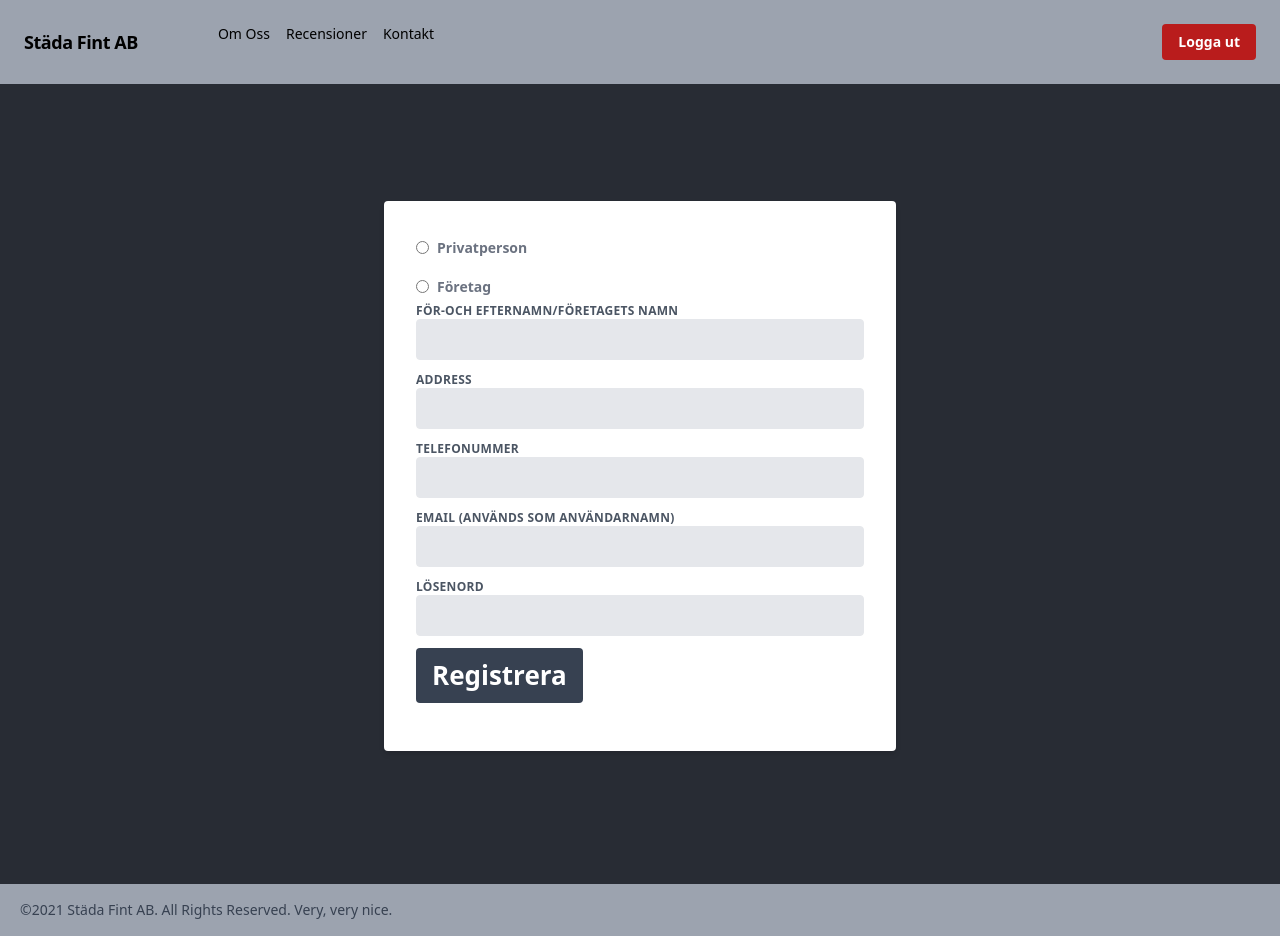
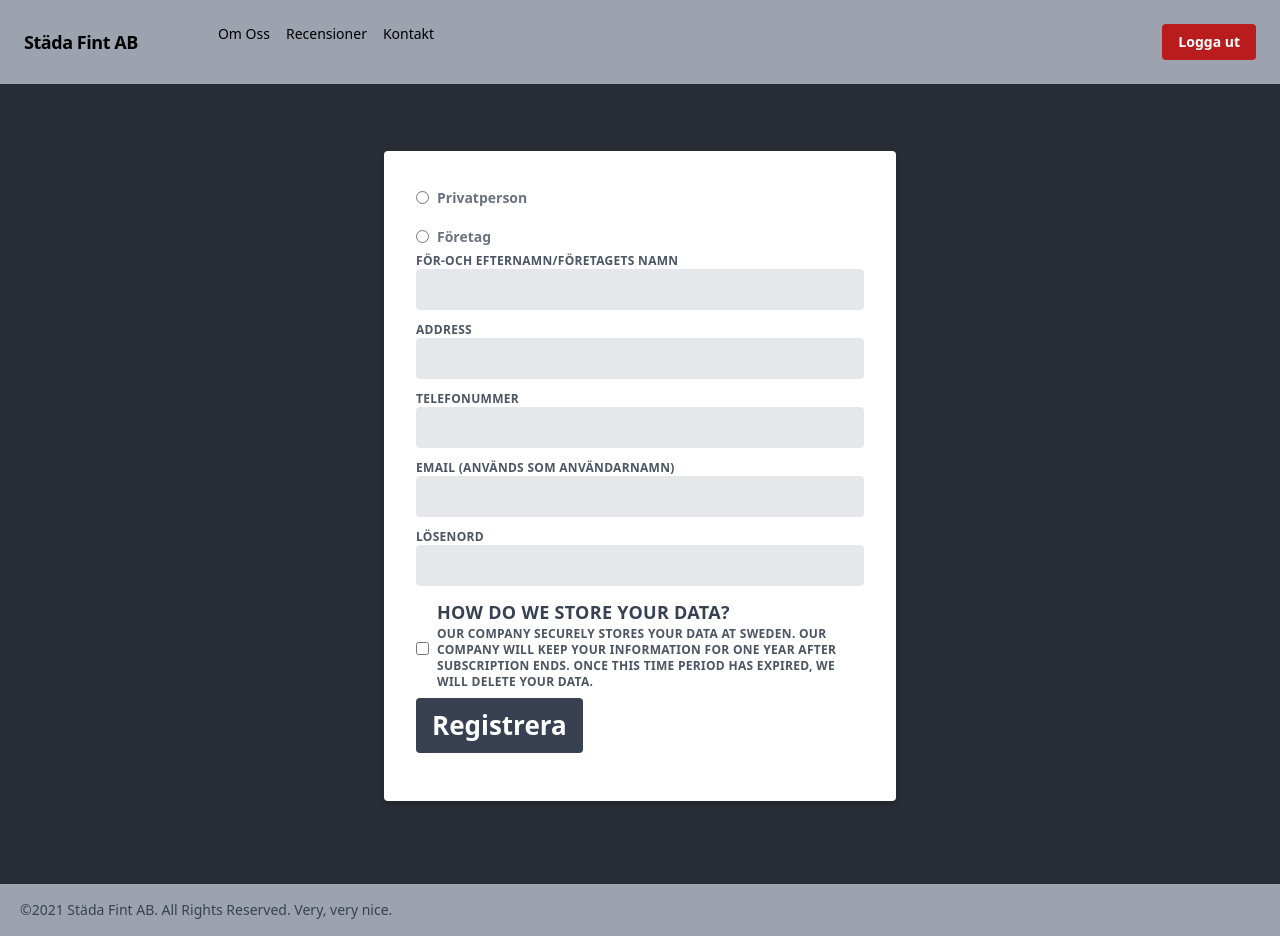
Before and after one commit to Fjedern/Nicecleaning_AB, a React (Create React App) app in the folder frontend/: page /register in a window 1280 px wide. Built offline with nearby package versions, Linux system fonts and the light colour scheme.

Commit message:
ugly checkbox

```diff
--- a/frontend/src/components/RegisterNewCustomerForm.js
+++ b/frontend/src/components/RegisterNewCustomerForm.js
@@ -110,6 +110,15 @@ function RegisterNewCustomerForm() {
                        type="text" name="password" value={formData.password}
                        onChange={(e) => setFormData({...formData, password: e.target.value})} required/>
                    </label>
+                    <label className="flex items-center">
+                        <input type="checkbox" className="form-checkbox" required/>
+                            <span className="ml-2 block uppercase tracking-wide text-xs font-bold mb-2 text-gray-600">
+                                <h1 className="text-lg text-gray-700">How do we store your data?</h1>
+                                    Our Company securely stores your data at sweden.
+
+                                    Our Company will keep your information for one year after subscription ends. Once this time period has expired, we will delete your data.
+                            </span>
+                    </label>
                     <input className="bg-gray-700 hover:bg-gray-500 text-white font-bold py-2 px-4 rounded focus:outline-none focus:shadow-outline"
                     type="submit" value="Registrera"/>
                 </div>
```
